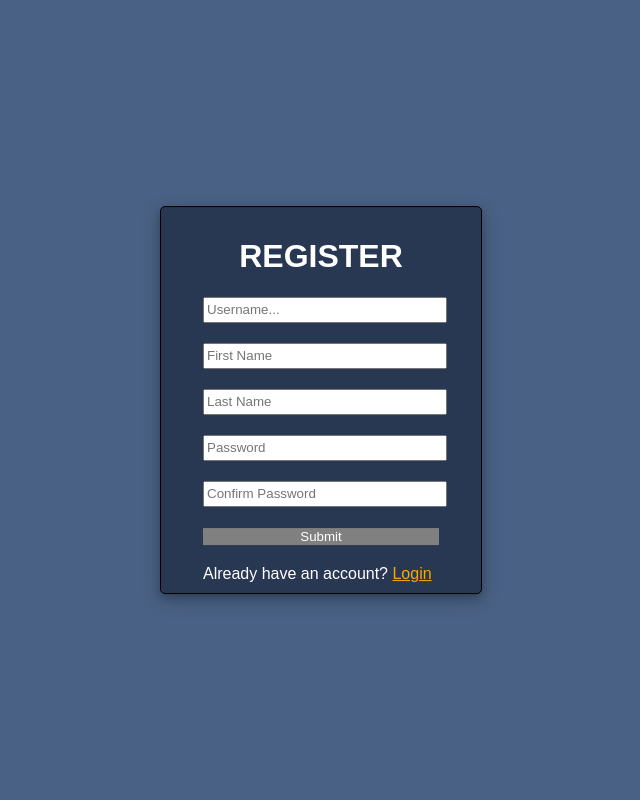
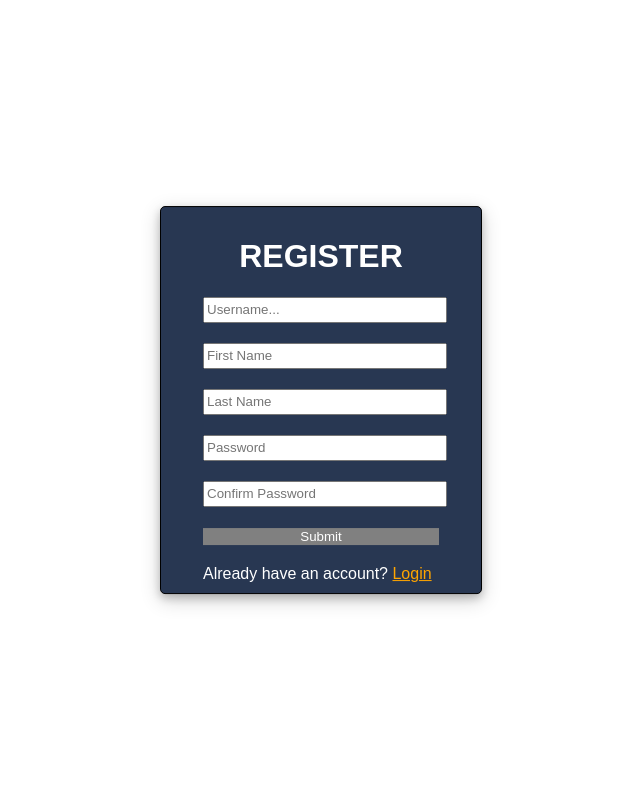
Before and after one commit to JamesMedved/DBM_Project, a Django app: page /jubi/register/ in a window 1280 px wide. Shown: the whole page, without its empty margins (319-959 px from the left). Run offline with Django 4.2, Linux system fonts and the light colour scheme.

Commit message:
Style changes

```diff
--- a/website/mysite/static/css/login.css
+++ b/website/mysite/static/css/login.css
@@ -2,7 +2,10 @@ body {
     margin:0;
     padding:0;
     height: 100%;
-    background: rgb(73,97,132) !important;
+    background-image: linear-gradient(rgb(40,55,82), white);
+    background-size: cover;
+    background-position: center;
+    height: 100vh;
 }
 
 .container {
--- a/website/mysite/static/css/register.css
+++ b/website/mysite/static/css/register.css
@@ -2,7 +2,10 @@ body {
     margin:0;
     padding:0;
     height: 100%;
-    background: rgb(73,97,132) !important;
+    background-image: linear-gradient(rgb(40,55,82), rgb());
+    background-size: cover;
+    background-position: center;
+    height: 100vh;
 }
 
 .container {
--- a/website/mysite/templates/search.html
+++ b/website/mysite/templates/search.html
@@ -55,12 +55,10 @@
           <td> {{ instance.cast }} </td>
           <td> {{ instance.director }} </td>
           <td>
-            <div class="add">
               <form method=POST action="{% url 'search' %}">
                 {% csrf_token %}
-                <button type="submit" , name="add_wl" , value="{{ instance.id }}">+</button>
+                <button type="submit" , class ="add" name="add_wl" , value="{{ instance.id }}">+</button>
               </form>
-            </div>
           </td>
         </tr>
         {% endfor %}
```
Also changed, not shown: website/mysite/static/css/style.css (+7 -9 lines).
